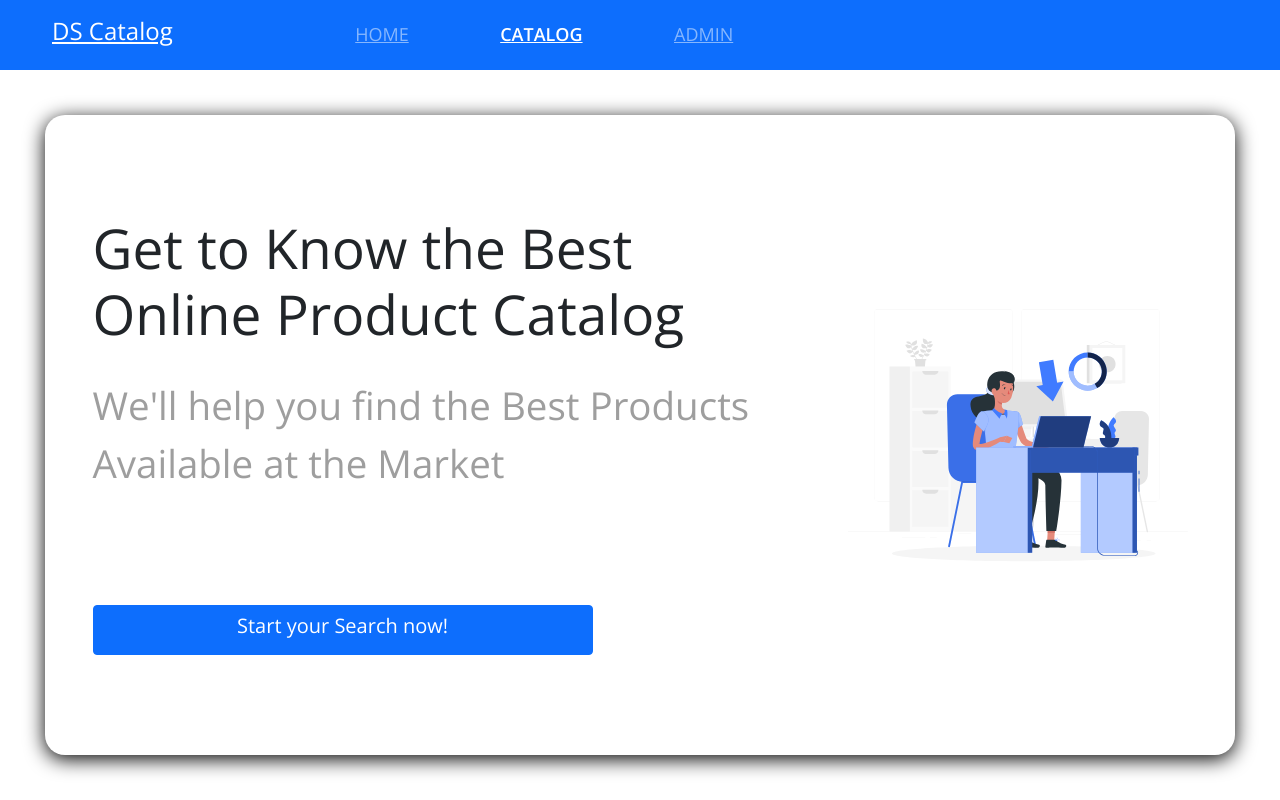
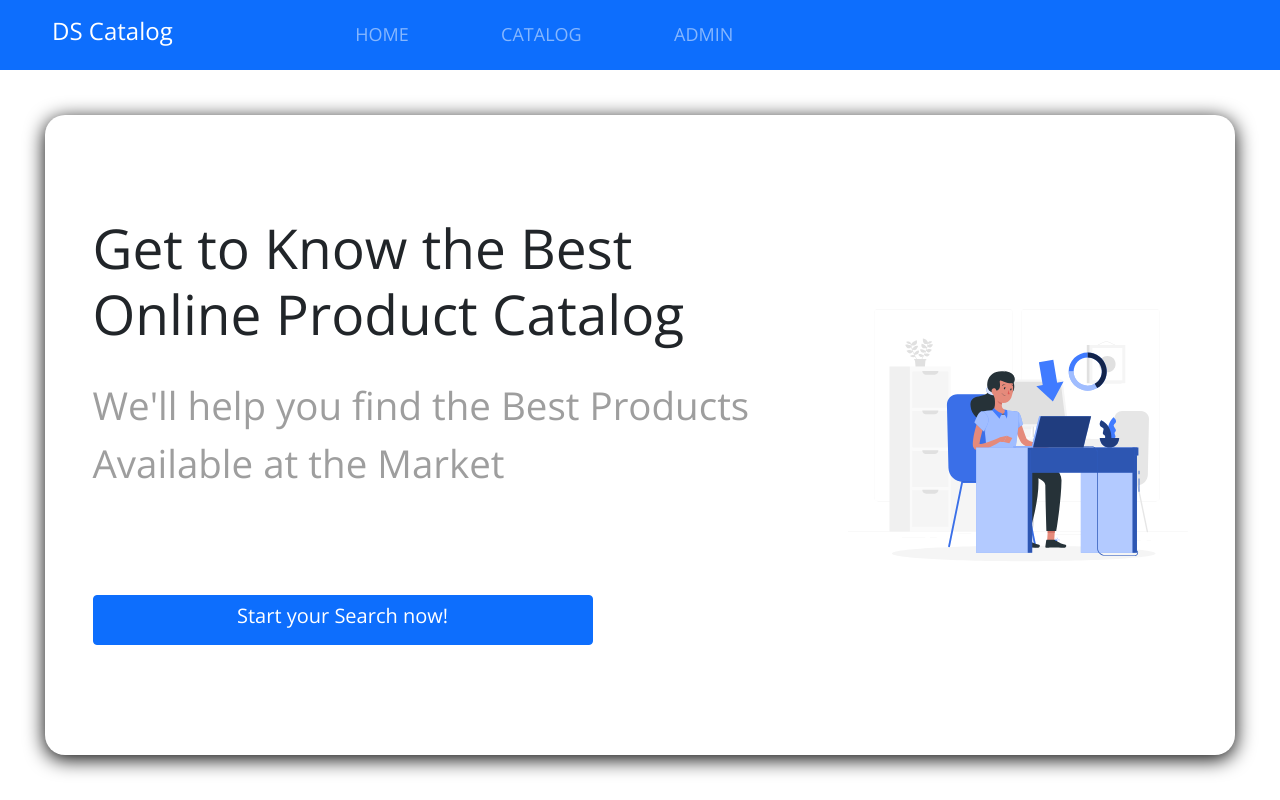
Before and after one commit to CarlosLaurine/Complete-DS-Catalog-App, a React (Create React App) app in the folder frontend-web/: page / in a window 1280 px wide. Built offline with nearby package versions, Linux system fonts and the light colour scheme.

Commit message:
Navigation Routes Implemented at Navbar and Home Links (Menu and ButtonIcon respectively) + TextDecoration Fix at Home Style

```diff
--- a/frontend-web/src/Routes.tsx
+++ b/frontend-web/src/Routes.tsx
@@ -2,6 +2,7 @@ import { BrowserRouter, Route, Switch } from 'react-router-dom';
 import Navbar from 'components/Navbar';
 import Home from 'pages/Home';
 import Catalog from 'pages/Catalog';
+import Admin from 'pages/Admin';
 
 const Routes = () => {
   return (
@@ -14,6 +15,9 @@ const Routes = () => {
         <Route path="/products">
           <Catalog />
         </Route>
+        <Route path="/admin">
+          <Admin />
+        </Route>
       </Switch>
     </BrowserRouter>
   );
--- a/frontend-web/src/components/Navbar/index.tsx
+++ b/frontend-web/src/components/Navbar/index.tsx
@@ -1,13 +1,14 @@
 import './style.css';
 import 'bootstrap/js/src/collapse.js';
+import { Link, NavLink } from 'react-router-dom';
 
 const Navbar = () => {
   return (
     <nav className="bg-primary navbar navbar-dark navbar-expand-md main-nav">
       <div className="container-fluid">
-        <a href="link" className="nav-text-logo">
+        <Link to="/" className="nav-text-logo">
           <h4>DS Catalog</h4>
-        </a>
+        </Link>
 
         <button
           className="navbar-toggler"
@@ -24,15 +25,19 @@ const Navbar = () => {
         <div id="dscatalog-navbar" className="collapse navbar-collapse">
           <ul className="main-menu navbar-nav offset-md-2">
             <li>
-              <a href="link">HOME</a>
+              <NavLink to="/" activeClassName = "active" exact>
+                HOME
+              </NavLink>
             </li>
             <li>
-              <a href="link" className="current">
+              <NavLink to="/products" activeClassName = "active">
                 CATALOG
-              </a>
+              </NavLink>
             </li>
             <li>
-              <a href="link">ADMIN</a>
+              <NavLink to="/admin" activeClassName = "active">
+                ADMIN
+              </NavLink>
             </li>
           </ul>
         </div>
--- a/frontend-web/src/components/Navbar/style.css
+++ b/frontend-web/src/components/Navbar/style.css
@@ -1,34 +1,34 @@
 .nav-text-logo {
-    color: #FFF;
+  color: #fff;
+  text-decoration: none;
 }
 
-.nav-text-logo:hover{
-    color: #FFF;
+.nav-text-logo:hover {
+  color: #fff;
 }
 
-.main-menu{
+.main-menu {
   width: 378px;
   font-size: 18px;
   display: flex;
   justify-content: space-between;
 }
 
-.main-menu a{
+.main-menu a {
   color: rgba(255, 255, 255, 0.5);
+  text-decoration: none;
 }
 
-.main-menu a.current{
-    color:  #FFF;
+.main-menu a.current {
+  color: #fff;
   font-weight: 600;
 }
 
-.main-menu a:hover{
-    color: #FFF;
+.main-menu a:hover {
+  color: #fff;
 }
 
-
-
-.main-nav{
+.main-nav {
   padding-left: 40px;
   min-height: 70px;
 }
--- /dev/null
+++ b/frontend-web/src/pages/Admin/index.tsx
@@ -0,0 +1,9 @@
+const Admin = () => {
+  return (
+    <>
+      <h1>Admin Page</h1>
+    </>
+  );
+};
+
+export default Admin;
--- a/frontend-web/src/pages/Home/index.tsx
+++ b/frontend-web/src/pages/Home/index.tsx
@@ -1,6 +1,7 @@
 import ButtonIcon from 'components/ButtonIcon';
 import { ReactComponent as MainImg } from 'assets/images/main-vectorized-img.svg';
 import './style.css';
+import { Link } from 'react-router-dom';
 
 const Home = () => {
   return (
@@ -14,7 +15,9 @@ const Home = () => {
                 We'll help you find the Best Products Available at the Market
               </p>
             </div>
-            <ButtonIcon />
+            <Link to="/products">
+              <ButtonIcon />
+            </Link>
           </div>
 
           <div className="home-image-container">
```
Lines whose indentation alone changed are shown as unchanged.
